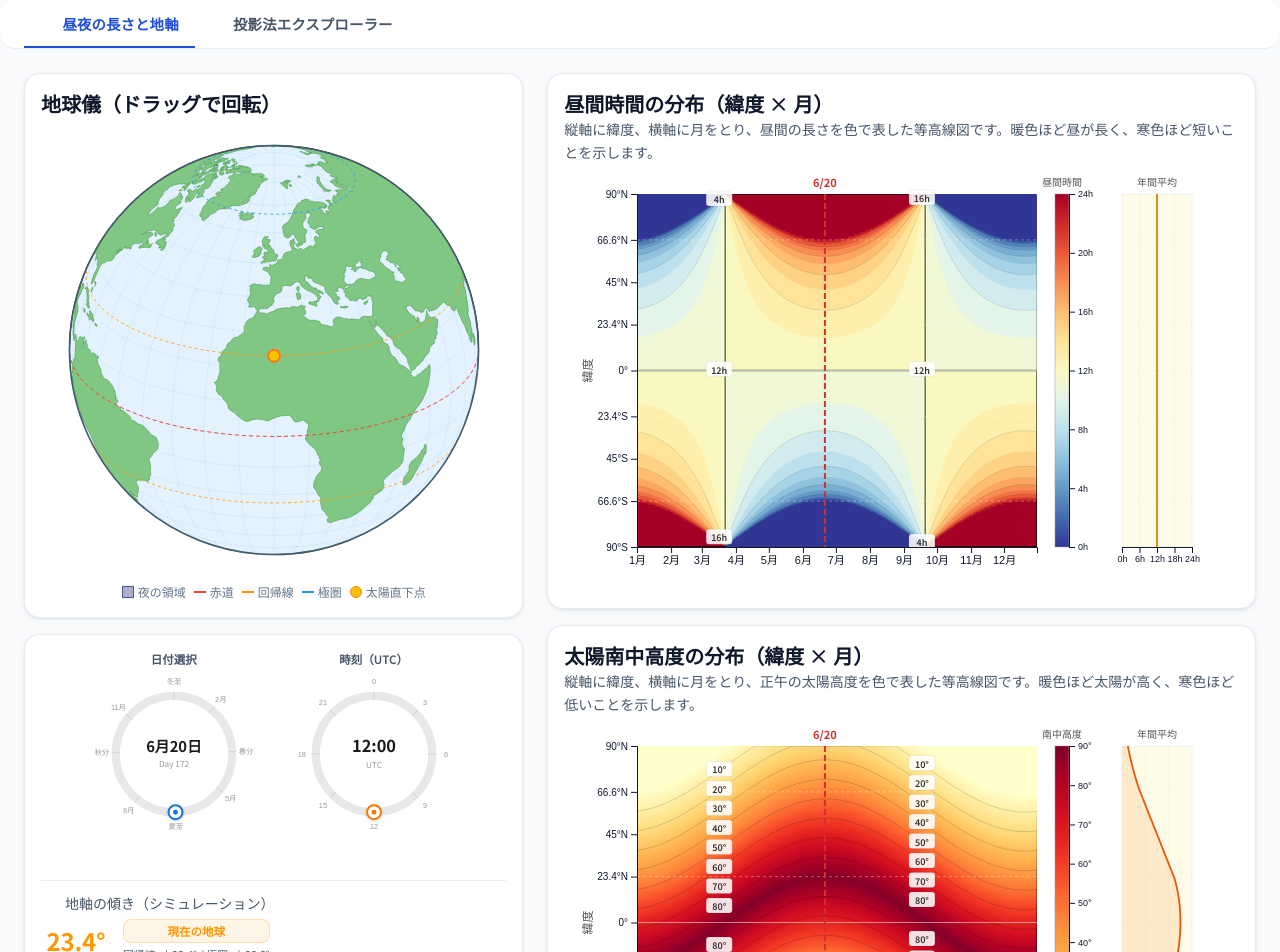
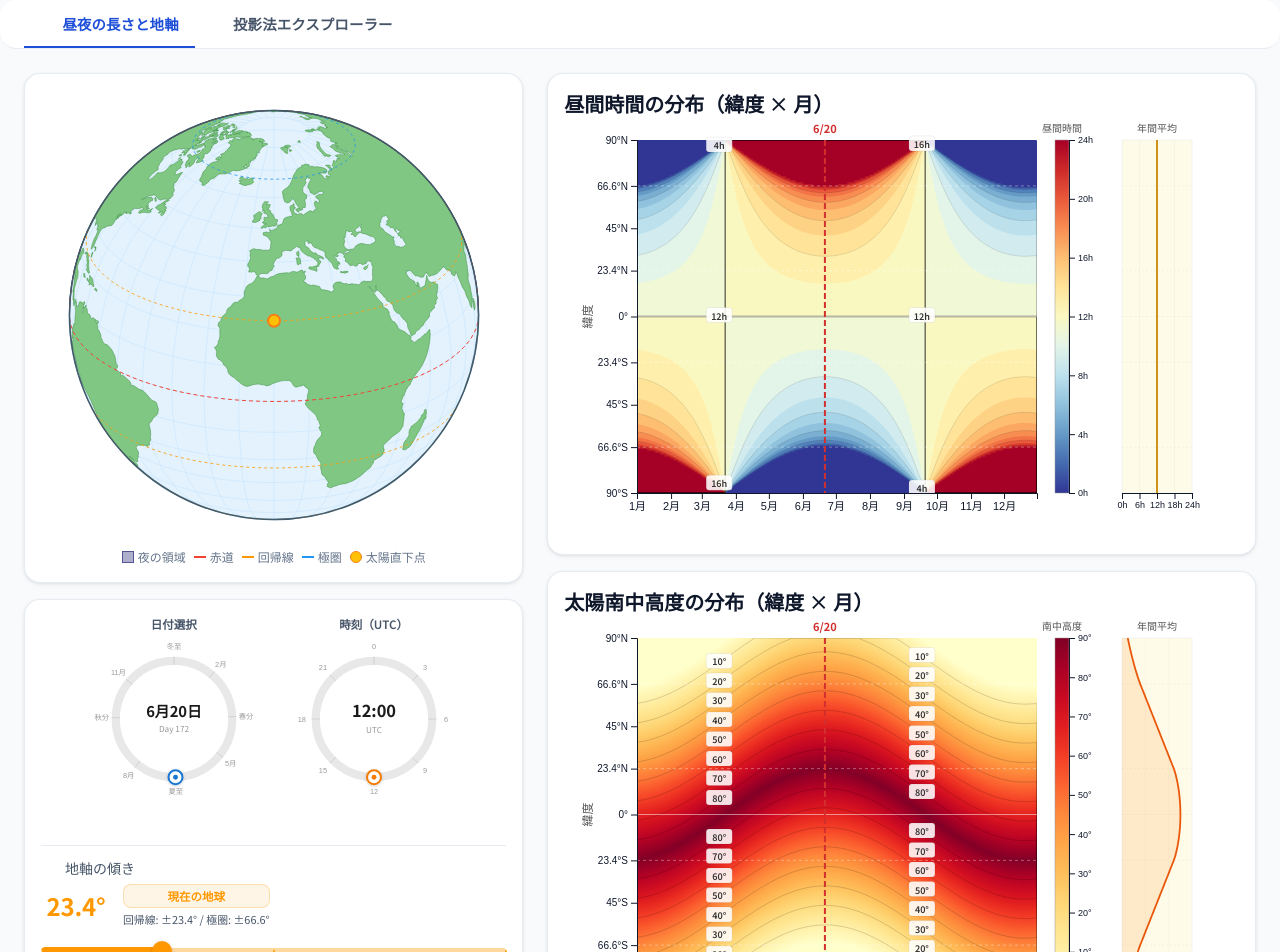
Before and after one commit to showkami/geography-app, a Next.js app: page /day-night in a window 1280 px wide. Shown: the top 952 px of the page. Built offline with nearby package versions, Linux system fonts and the light colour scheme; some icons are missing.

Commit message:
不要な説明を消す

```diff
--- a/src/app/day-night/page.tsx
+++ b/src/app/day-night/page.tsx
@@ -57,9 +57,6 @@ export default function DayNightPage() {
         {/* 左カラム: 地球儀 + コントロール */}
         <Grid size={{ xs: 12, md: 5 }}>
           <Paper elevation={2} sx={{ p: 2, mb: 2 }}>
-            <Typography variant="h6" gutterBottom>
-              地球儀（ドラッグで回転）
-            </Typography>
             <Box
               sx={{ display: "flex", justifyContent: "center" }}
             >
@@ -122,9 +119,6 @@ export default function DayNightPage() {
                 </IconButton>
               </Tooltip>
             </Box>
-            <Typography variant="body2" color="text.secondary" sx={{ mb: 1 }}>
-              縦軸に緯度、横軸に月をとり、昼間の長さを色で表した等高線図です。暖色ほど昼が長く、寒色ほど短いことを示します。
-            </Typography>
             <Box
               sx={{
                 display: "flex",
@@ -163,9 +157,6 @@ export default function DayNightPage() {
                 </IconButton>
               </Tooltip>
             </Box>
-            <Typography variant="body2" color="text.secondary" sx={{ mb: 1 }}>
-              縦軸に緯度、横軸に月をとり、正午の太陽高度を色で表した等高線図です。暖色ほど太陽が高く、寒色ほど低いことを示します。
-            </Typography>
             <Box
               sx={{
                 display: "flex",
@@ -212,9 +203,6 @@ export default function DayNightPage() {
             <CloseIcon />
           </IconButton>
         </Box>
-        <Typography variant="body2" color="text.secondary" sx={{ mb: 1.5 }}>
-          縦軸に緯度、横軸に月をとり、昼間の長さを色で表した等高線図です。暖色ほど昼が長く、寒色ほど短いことを示します。
-        </Typography>
         <DialogContent sx={{ p: 0, display: "flex", justifyContent: "center", overflow: "auto" }}>
           <DaylightContourChart
             dayOfYear={dayOfYear}
@@ -247,9 +235,6 @@ export default function DayNightPage() {
             <CloseIcon />
           </IconButton>
         </Box>
-        <Typography variant="body2" color="text.secondary" sx={{ mb: 1.5 }}>
-          縦軸に緯度、横軸に月をとり、正午の太陽高度を色で表した等高線図です。暖色ほど太陽が高く、寒色ほど低いことを示します。
-        </Typography>
         <DialogContent sx={{ p: 0, display: "flex", justifyContent: "center", overflow: "auto" }}>
           <SolarAltitudeContourChart
             dayOfYear={dayOfYear}
--- a/src/components/day-night/DateControls.tsx
+++ b/src/components/day-night/DateControls.tsx
@@ -236,7 +236,7 @@ export default function DateControls({
         <Box sx={{ display: "flex", alignItems: "center", gap: 1, mb: 0.5 }}>
           <PublicIcon sx={{ color: "text.secondary", fontSize: 20 }} />
           <Typography variant="subtitle2" color="text.secondary">
-            地軸の傾き（シミュレーション）
+            地軸の傾き
           </Typography>
         </Box>
 
```
